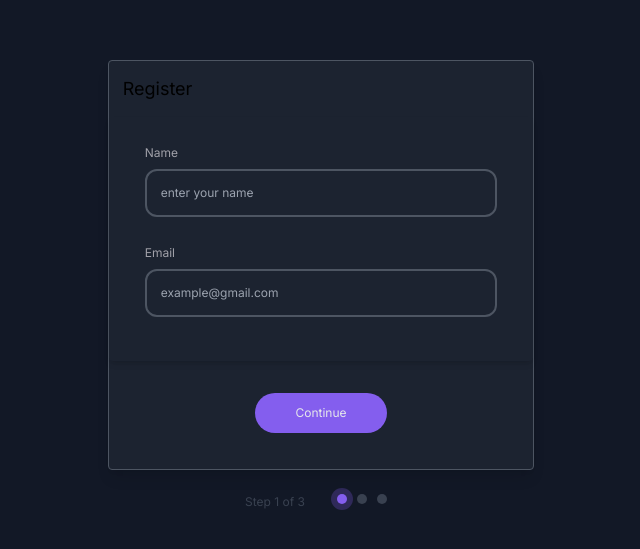
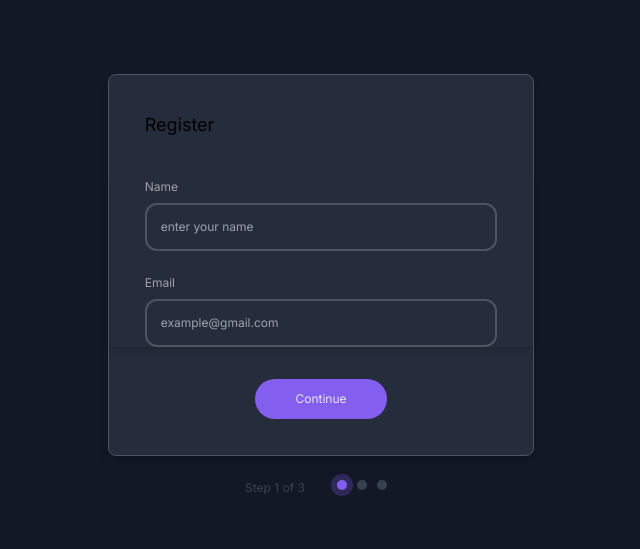
Before and after one commit to carmtsang/multi-step_form, a Next.js app: page / in a window 1280 px wide. Shown: the part 115-664 px from the top of the page, without its empty margins (319-959 px from the left). Built offline with nearby package versions, Linux system fonts and the light colour scheme.

Commit message:
style card 1 & 2

```diff
--- a/app/components/Button.js
+++ b/app/components/Button.js
@@ -11,13 +11,15 @@ export function Button({ buttonText, onClick }) {
 
 export function InterestButton({ topic, handleChange }) {
   return (
+    <div className="px-6">
       <button
         type="button"
         value={topic}
-      className="rounded-xl font-light text-left text-sm py-3 px-4 bg-gray/75 text-tan/75 border-gray-light border hover:bg-purple-dark hover:text-white hover:border-tan/75 focus:bg-purple-dark focus:text-white focus:border-tan/75"
+        className="rounded-xl font-light w-full text-left text-sm py-3.5 px-4 bg-gray/75 text-tan/75 border-gray-light border hover:bg-purple-dark hover:text-white hover:border-tan/75 focus:bg-purple-dark focus:text-white focus:border-tan/75"
         onClick={(e) => handleChange(e.target.value)}
       >
         {topic}
       </button>
+    </div>
   );
 }
--- a/app/components/Register.js
+++ b/app/components/Register.js
@@ -6,7 +6,7 @@ function TextInput({
   handleChange,
 }) {
   return (
-    <div className="mb-6">
+    <div className="mb-5">
       <label for={name} className="block text-xs text-tan py-1 capitalize">
         {name}
       </label>
@@ -28,7 +28,7 @@ export default function Register({ registrant, email, handleRegistrantInfo }) {
     <form
       autoComplete="off"
       onSubmit={(e) => e.preventDefault()}
-      className="shadow-md rounded px-9 pt-6 pb-5 mb-4"
+      className="shadow-md rounded px-9"
     >
       <TextInput
         name="name"
--- a/app/components/card.js
+++ b/app/components/card.js
@@ -3,10 +3,10 @@ import { Button } from "./Button";
 export default function Card({ children, registrationStep, handleNextStep }) {
   const { buttonText, title } = registrationStep;
   return (
-    <div className="bg-gray-dark/70 border border-gray-light rounded shadow-lg">
-      <h1 className="text-lg p-3.5">{title}</h1>
+    <div className="bg-gray/50 border border-gray-light rounded-lg shadow-lg">
+      <h1 className="text-lg px-9 py-9">{title}</h1>
       {children}
-      <div className="flex flex-col items-center mt-8 pb-9">
+      <div className="flex flex-col items-center pt-3 pb-9">
         <Button buttonText={buttonText} onClick={handleNextStep} />
       </div>
     </div>
```
Lines whose indentation alone changed are shown as unchanged.
